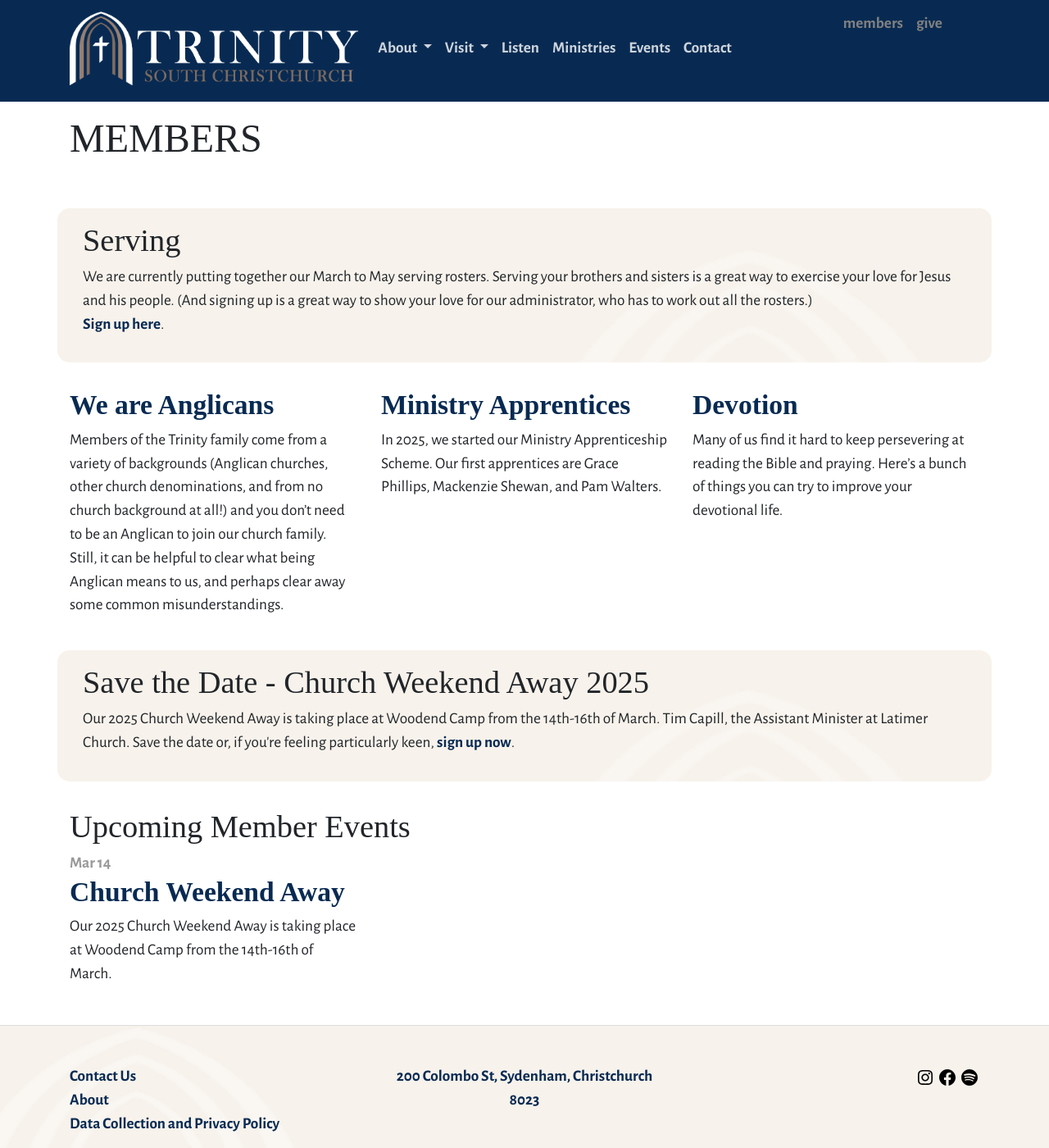
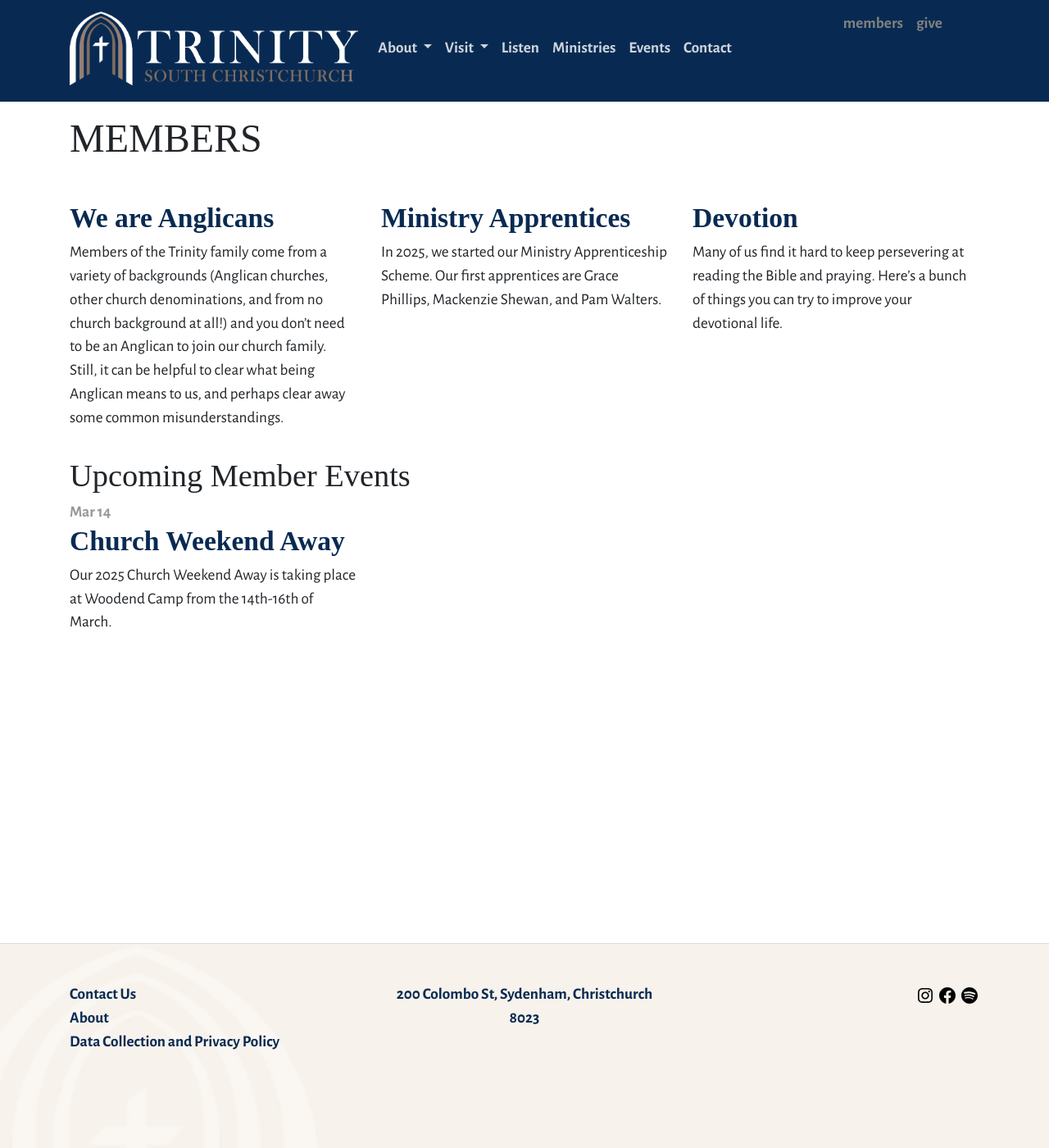
Before and after one commit to trinitysc/jekyll-blog, a Jekyll site: the page built from members.html, in a window 1280 px wide and 1400 px high. Shown: the whole window at 82% size. Built offline with Jekyll 4.4.1, drawn with Linux system fonts in a browser that asks for light colours.

Commit message:
Remove Members page banners

```diff
--- a/members.html
+++ b/members.html
@@ -3,20 +3,6 @@
 title: Members
 permalink: /members/
 ---
-
-<div class="row mt-2 p-3 jumbotron">
-  <div class="col-12">
-    <h2>Serving</h2>
-    <p>
-      We are currently putting together our March to May serving rosters. Serving your brothers and sisters
-      is a great way to exercise your love for Jesus and his people. (And signing up is a great way to show your
-      love for our administrator, who has to work out all the rosters.) <br/>
-
-      <a href="/rosters">Sign up here</a>.
-    </p>
-  </div>
-</div>
-
 
 <div class="row">
   {% assign articles = site.articles |  where_exp: "article", "article.tags contains 'members'" %}
@@ -27,18 +13,6 @@
 
   </div>
   {% endfor %}
-</div>
-
-
-<div class="row mt-2 p-3 jumbotron">
-  <div class="col-12">
-    <h2>Save the Date - Church Weekend Away 2025</h2>
-    <p>
-      Our 2025 Church Weekend Away is taking place at Woodend Camp from the 14th-16th of March.
-      Tim Capill, the Assistant Minister at Latimer Church. Save the date or, if you're feeling particularly keen,
-      <a href="/cwa">sign up now</a>.
-    </p>
-  </div>
 </div>
 
 
```
